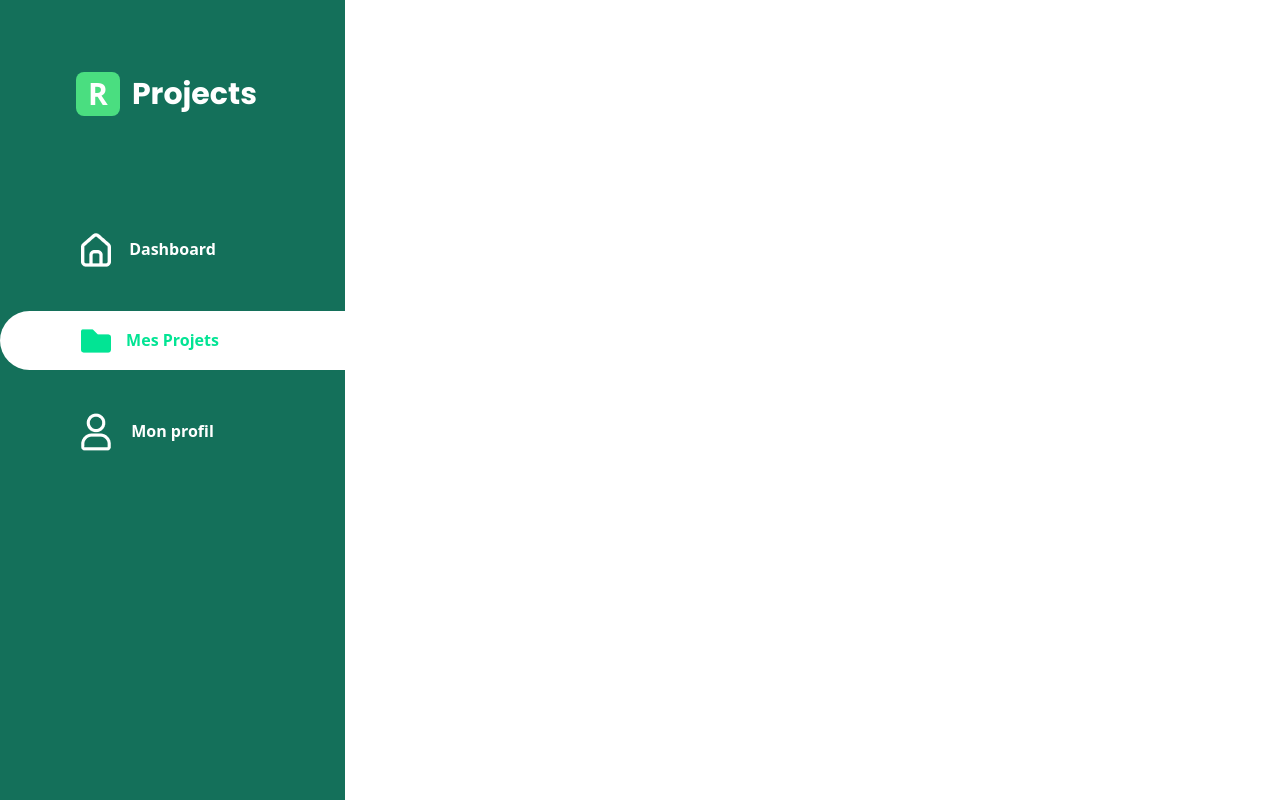
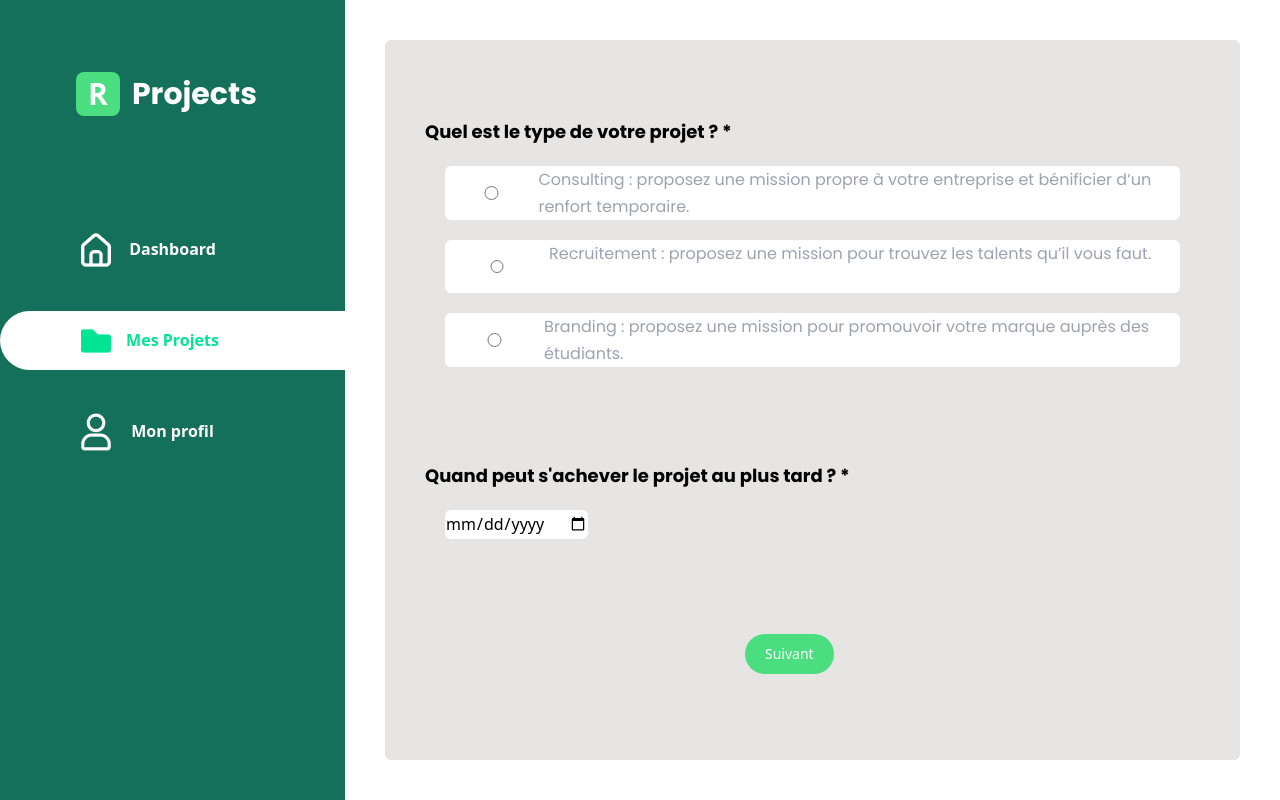
Before and after one commit to WildCodeSchool/2022-03-JS-Remote-404-Rookies-Project-App, a React (Vite) app in the folder frontend/: page /project in a window 1280 px wide. Built offline with nearby package versions, Linux system fonts and the light colour scheme.

Commit message:
Add new project type form for company component with his style and routes

```diff
--- /dev/null
+++ b/frontend/src/components/NewProjectTypeCompany.jsx
@@ -0,0 +1,65 @@
+import React from "react";
+
+export default function NewProjectTypeCompany() {
+  return (
+    <div className="bg-stone-200 m-10 p-10 flex justify-around flex-col rounded-md">
+      <div className="">
+        <h2 className="text-lg font-semibold">
+          Quel est le type de votre projet ? *
+        </h2>
+        <div className="flex m-5 bg-white border-black rounded-md">
+          <input
+            className="m-5 flex-initial w-16"
+            type="radio"
+            name="consulting"
+          />
+          <h3 className="font-normal text-gray-400">
+            Consulting : proposez une mission propre à votre entreprise et
+            bénificier d’un renfort temporaire.
+          </h3>
+        </div>
+        <div className="flex m-5 bg-white border-black rounded-md">
+          <input
+            className="m-5 flex-initial w-16"
+            type="radio"
+            name="recruitment"
+          />
+          <h3 className="font-normal text-gray-400">
+            {" "}
+            Recruitement : proposez une mission pour trouvez les talents qu’il
+            vous faut.
+          </h3>
+        </div>
+
+        <div className="flex m-5 bg-white border-black rounded-md">
+          <input
+            className="m-5 flex-initial w-16"
+            type="radio"
+            name="branding"
+          />
+          <h3 className="font-normal text-gray-400">
+            Branding : proposez une mission pour promouvoir votre marque auprès
+            des étudiants.
+          </h3>
+        </div>
+      </div>
+      <div className="">
+        <h2 className="text-lg font-semibold">
+          Quand peut s&apos;achever le projet au plus tard ? *
+        </h2>
+        <input
+          className="flex m-5 bg-white border-black rounded-md"
+          type="date"
+        />
+      </div>
+      <div className="ml-80">
+        <button
+          type="button"
+          className="text-white bg-green-400 hover:bg-green-800 focus:outline-none focus:ring-4 focus:ring-green-400 font-medium rounded-full text-sm px-5 py-2.5 text-center mr-2 mb-2 dark:bg-green-400 dark:hover:bg-green-700 dark:focus:ring-green-800"
+        >
+          Suivant{" "}
+        </button>
+      </div>
+    </div>
+  );
+}
--- a/frontend/src/pages/Project.jsx
+++ b/frontend/src/pages/Project.jsx
@@ -1,10 +1,12 @@
-import Navbar from "@components/Navbar";
 import React from "react";
+import Navbar from "../components/Navbar";
+import NewProjectTypeCompany from "../components/NewProjectTypeCompany";
 
 function Project() {
   return (
-    <div>
+    <div className="flex">
       <Navbar />
+      <NewProjectTypeCompany />
     </div>
   );
 }
```
